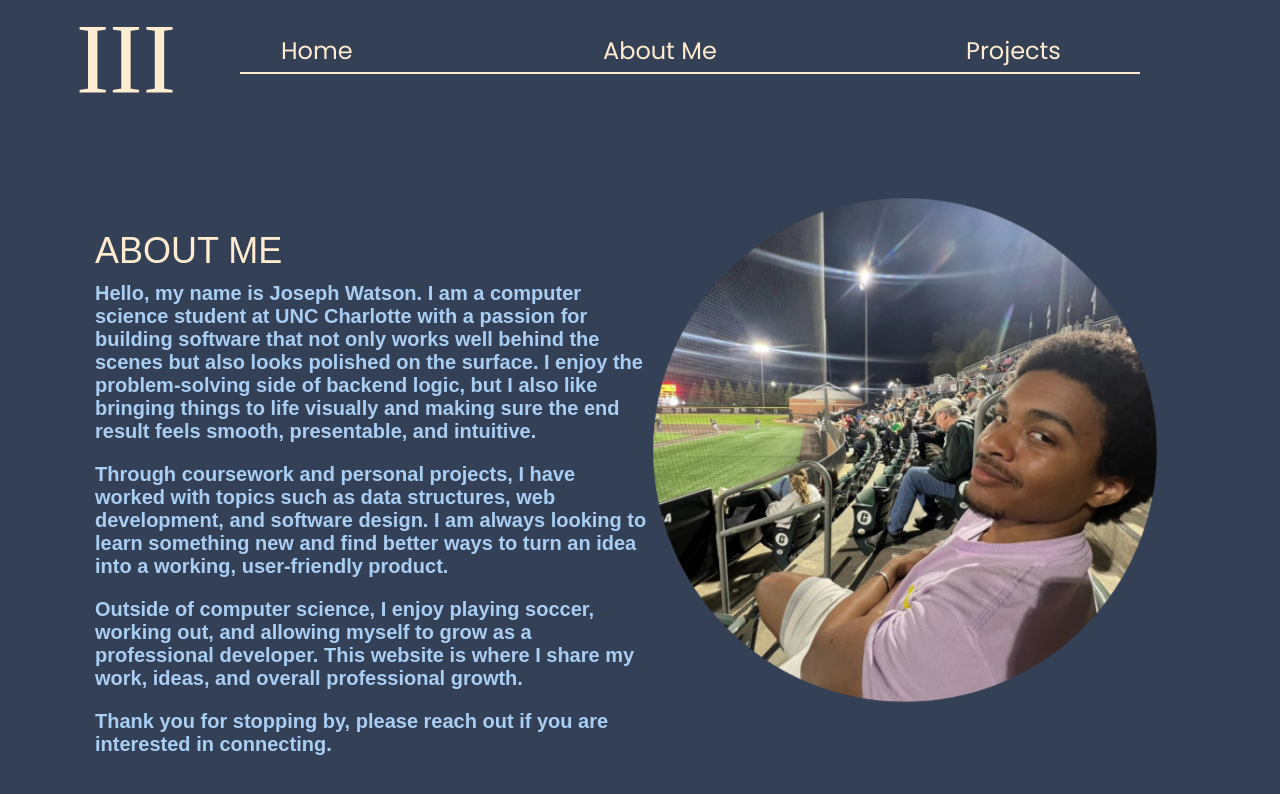
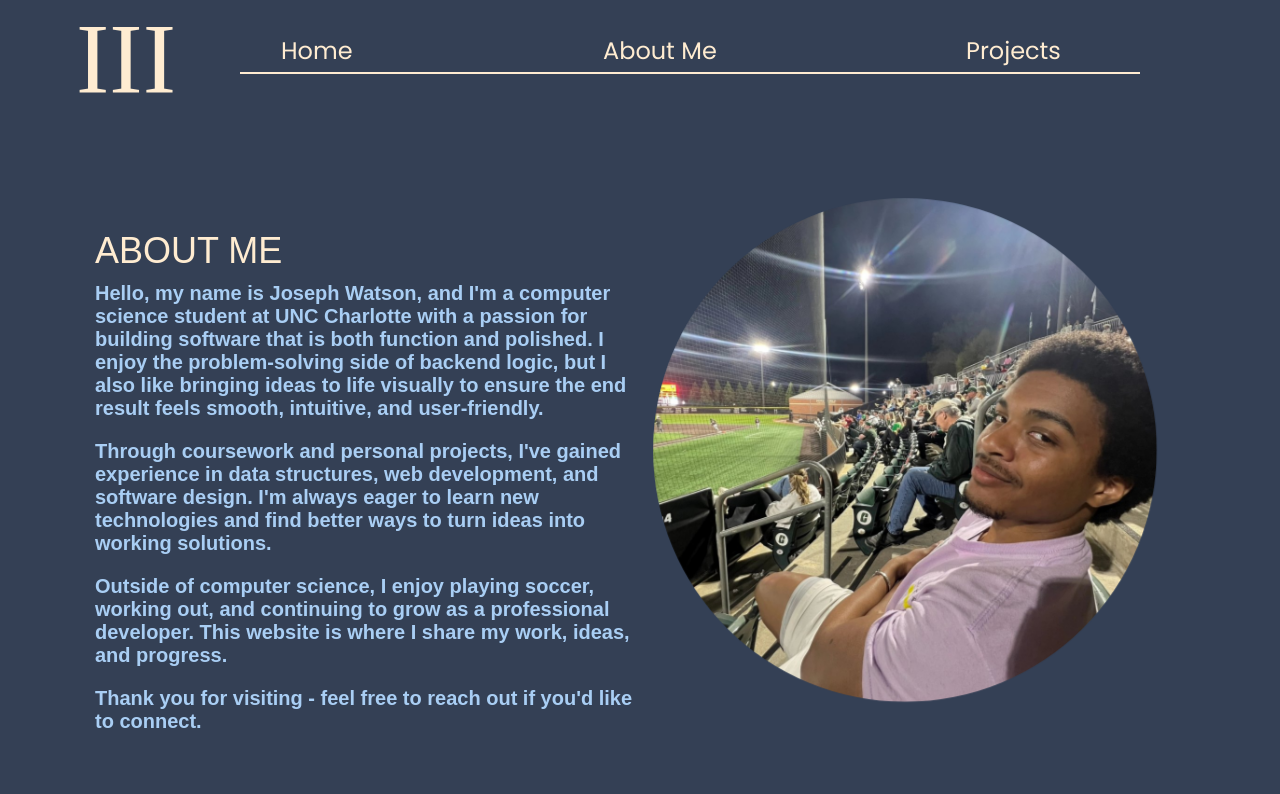
Before and after one commit to JWats114/jwportfolio, a plain HTML site: page aboutme.html in a window 1280 px wide. Shown: the top 794 px of the page. Drawn offline with Linux system fonts and the light colour scheme; a web font is replaced by a local one.

Commit message:
Editing about me paragraph

```diff
--- a/aboutme.html
+++ b/aboutme.html
@@ -30,10 +30,10 @@
         </div>
 
         <div>
-            <p class="aboutmeparagraph">Hello, my name is Joseph Watson. I am a computer science student at UNC Charlotte with a passion for building software that not only works well behind the scenes but also looks polished on the surface. I enjoy the problem-solving side of backend logic, but I also like bringing things to life visually and making sure the end result feels smooth, presentable, and intuitive.</p>
-            <p class="aboutmeparagraph">Through coursework and personal projects, I have worked with topics such as data structures, web development, and software design. I am always looking to learn something new and find better ways to turn an idea into a working, user-friendly product.</p>
-            <p class="aboutmeparagraph">Outside of computer science, I enjoy playing soccer, working out, and allowing myself to grow as a professional developer. This website is where I share my work, ideas, and overall professional growth.</p>
-            <p class="aboutmeparagraph">Thank you for stopping by, please reach out if you are interested in connecting.</p>
+            <p class="aboutmeparagraph">Hello, my name is Joseph Watson, and I'm a computer science student at UNC Charlotte with a passion for building software that is both function and polished. I enjoy the problem-solving side of backend logic, but I also like bringing ideas to life visually to ensure the end result feels smooth, intuitive, and user-friendly.</p>
+            <p class="aboutmeparagraph">Through coursework and personal projects, I've gained experience in data structures, web development, and software design. I'm always eager to learn new technologies and find better ways to turn ideas into working solutions.</p>
+            <p class="aboutmeparagraph">Outside of computer science, I enjoy playing soccer, working out, and continuing to grow as a professional developer. This website is where I share my work, ideas, and progress.</p>
+            <p class="aboutmeparagraph">Thank you for visiting - feel free to reach out if you'd like to connect.</p>
         </div>
     </div>
     <div class="photo_personal">
```
